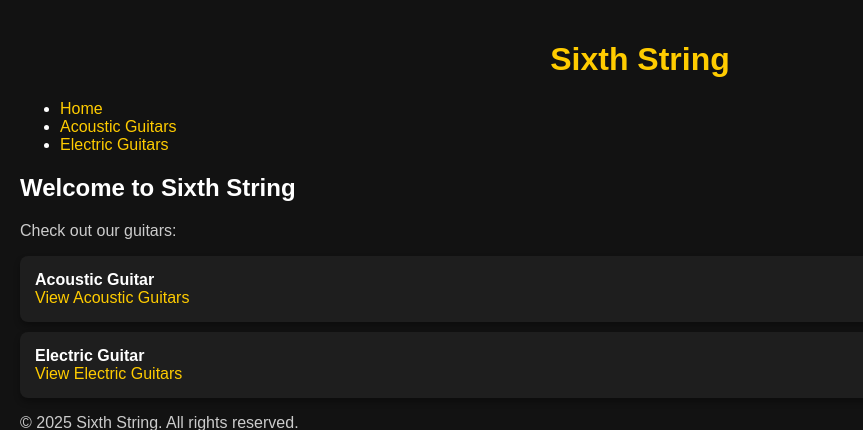
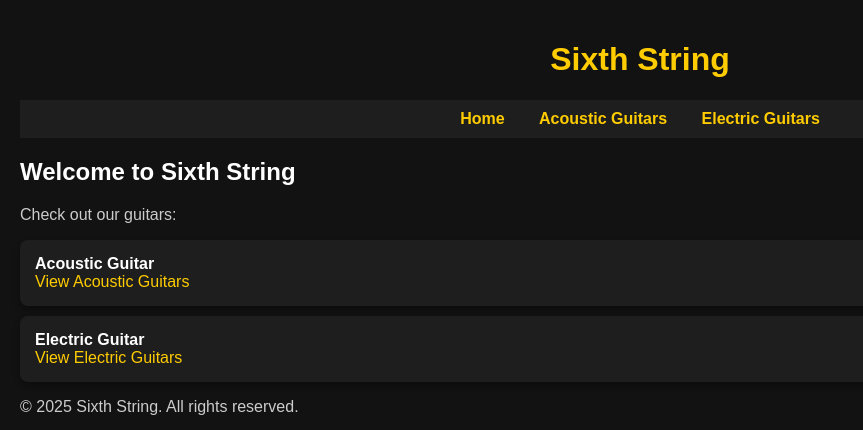
Before and after one commit to domadla/AD-Task-1, a PHP site: page / in a window 1280 px wide. Shown: the top 430 px of the page, without its empty margins (0-863 px from the left). Run offline with PHP 8.4, Linux system fonts and the light colour scheme.

Commit message:
feat (landing page): Add styles for navigation menu

```diff
--- a/assets/css/style.css
+++ b/assets/css/style.css
@@ -33,3 +33,30 @@ a {
 a:hover {
     color: #ffaa00;
 }
+
+nav {
+    background-color: #1e1e1e;
+    padding: 10px 0;
+}
+
+nav ul {
+    list-style: none;
+    margin: 0;
+    padding: 0;
+    text-align: center;
+}
+
+nav ul li {
+    display: inline;
+    margin: 0 15px;
+}
+
+nav ul li a {
+    text-decoration: none;
+    color: #ffcc00;
+    font-weight: bold;
+}
+
+nav ul li a:hover {
+    color: #ffaa00;
+}
```
